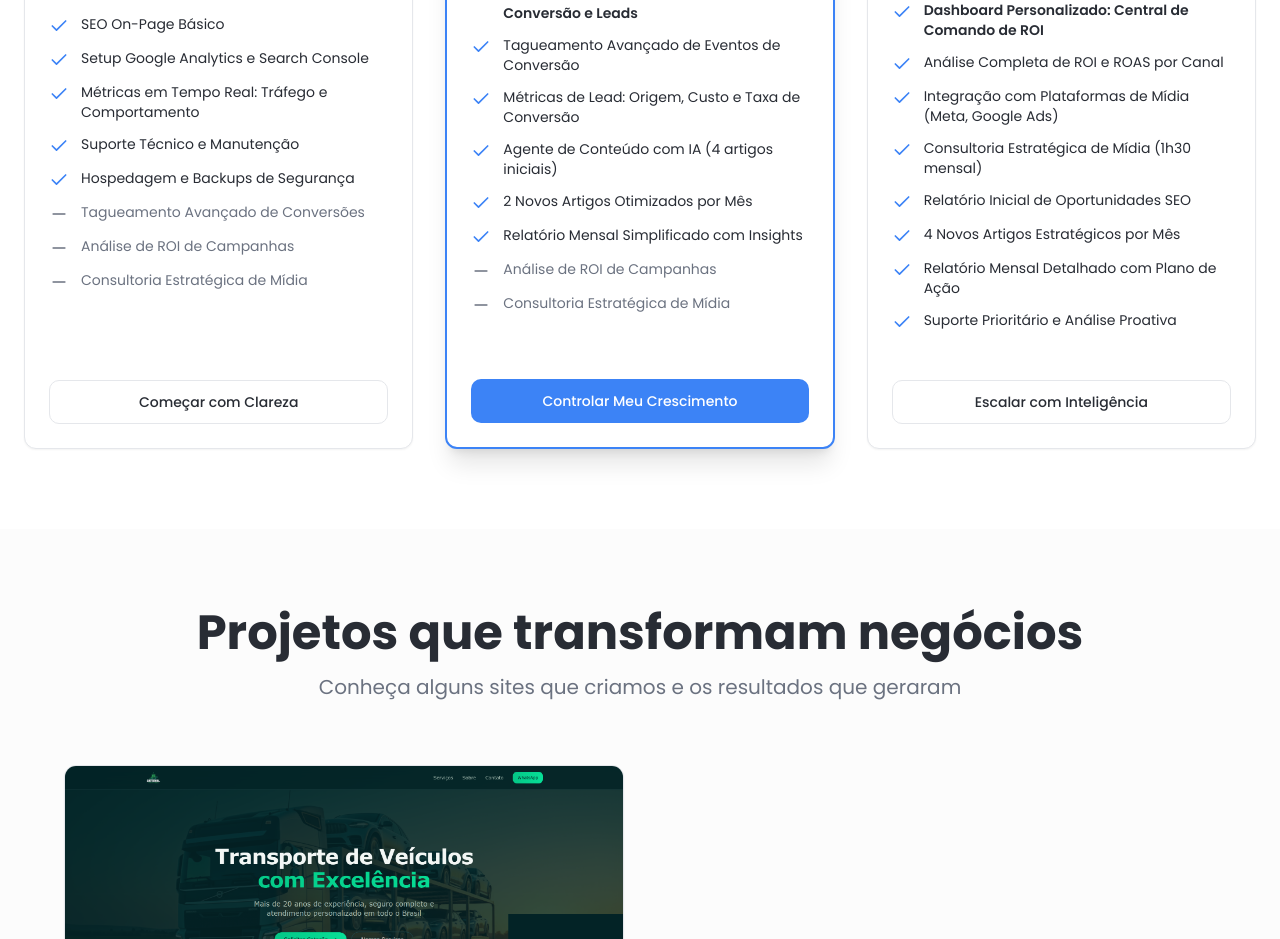
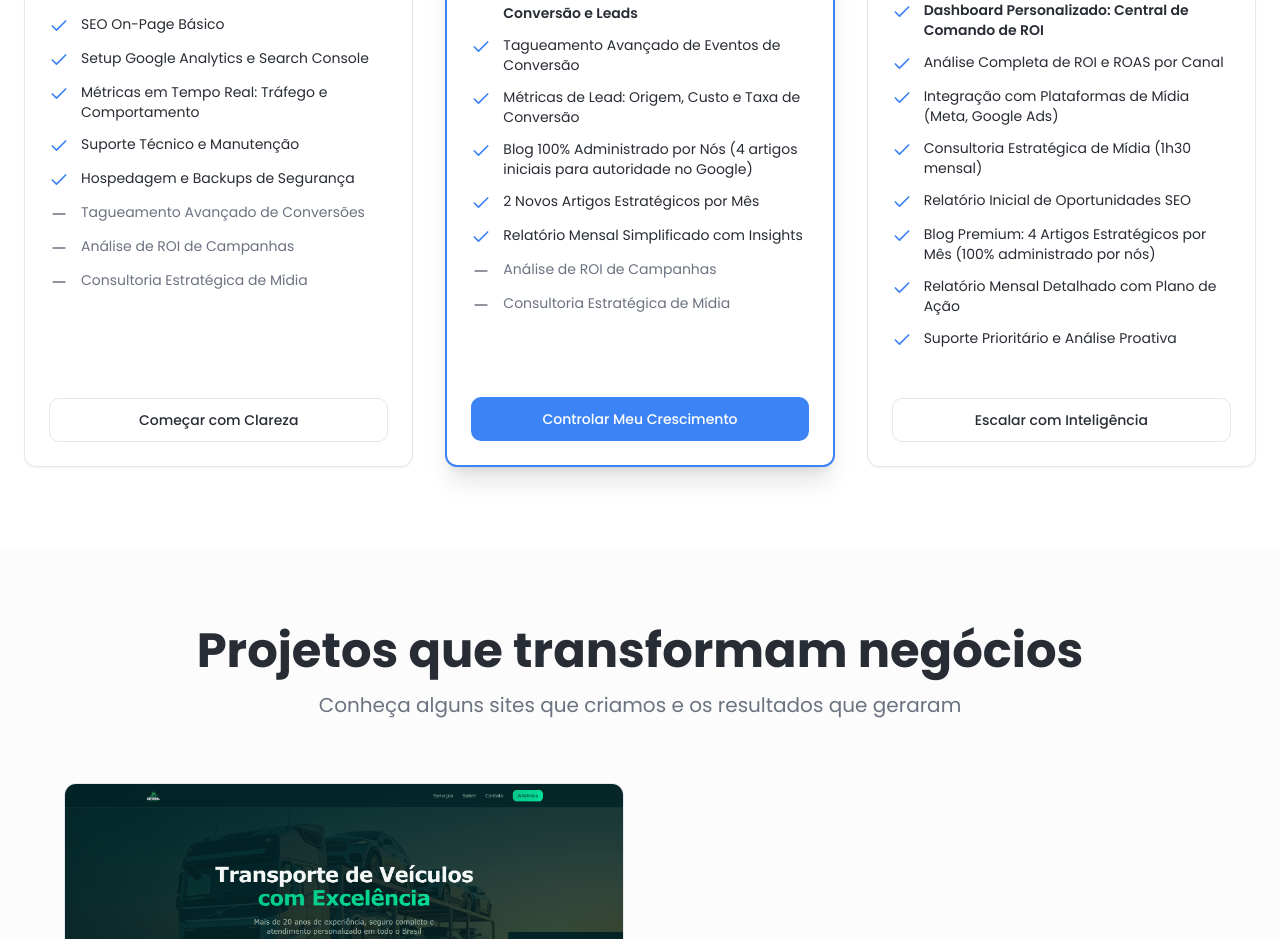
Before and after one commit to neurastudioia-oss/neura-ai-craft, a React (Vite) app: page / in a window 1280 px wide. Shown: the part 3660-4599 px from the top of the page. Built offline with nearby package versions, Linux system fonts and the light colour scheme; the HTML template or start-up script is replaced by a standard one.

Commit message:
Refine content strategy messaging

```diff
--- a/src/components/PricingTable.tsx
+++ b/src/components/PricingTable.tsx
@@ -34,8 +34,8 @@ const pricingPlans = [
       { name: "Dashboard Personalizado: Painel de Conversão e Leads", included: true, highlight: true },
       { name: "Tagueamento Avançado de Eventos de Conversão", included: true },
       { name: "Métricas de Lead: Origem, Custo e Taxa de Conversão", included: true },
-      { name: "Agente de Conteúdo com IA (4 artigos iniciais)", included: true },
-      { name: "2 Novos Artigos Otimizados por Mês", included: true },
+      { name: "Blog 100% Administrado por Nós (4 artigos iniciais para autoridade no Google)", included: true },
+      { name: "2 Novos Artigos Estratégicos por Mês", included: true },
       { name: "Relatório Mensal Simplificado com Insights", included: true },
       { name: "Análise de ROI de Campanhas", included: false },
       { name: "Consultoria Estratégica de Mídia", included: false },
@@ -55,7 +55,7 @@ const pricingPlans = [
       { name: "Integração com Plataformas de Mídia (Meta, Google Ads)", included: true },
       { name: "Consultoria Estratégica de Mídia (1h30 mensal)", included: true },
       { name: "Relatório Inicial de Oportunidades SEO", included: true },
-      { name: "4 Novos Artigos Estratégicos por Mês", included: true },
+      { name: "Blog Premium: 4 Artigos Estratégicos por Mês (100% administrado por nós)", included: true },
       { name: "Relatório Mensal Detalhado com Plano de Ação", included: true },
       { name: "Suporte Prioritário e Análise Proativa", included: true },
     ],
```
